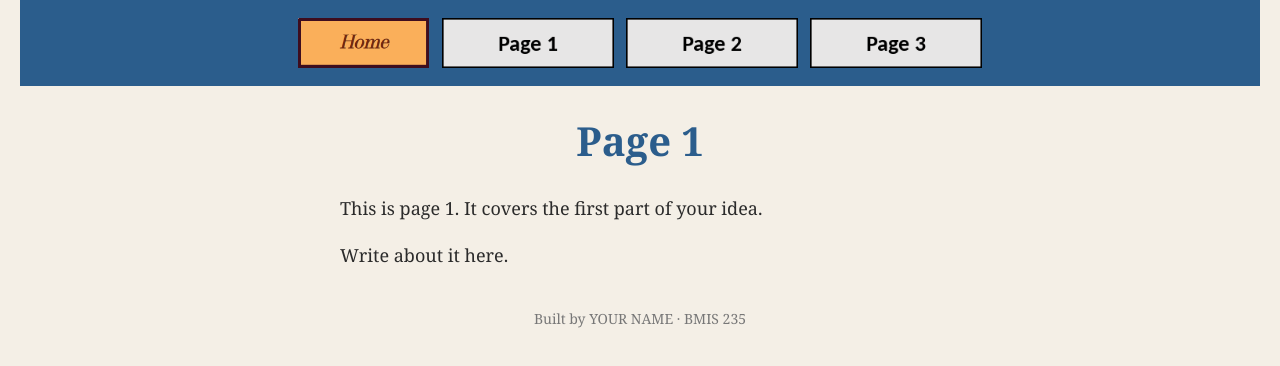
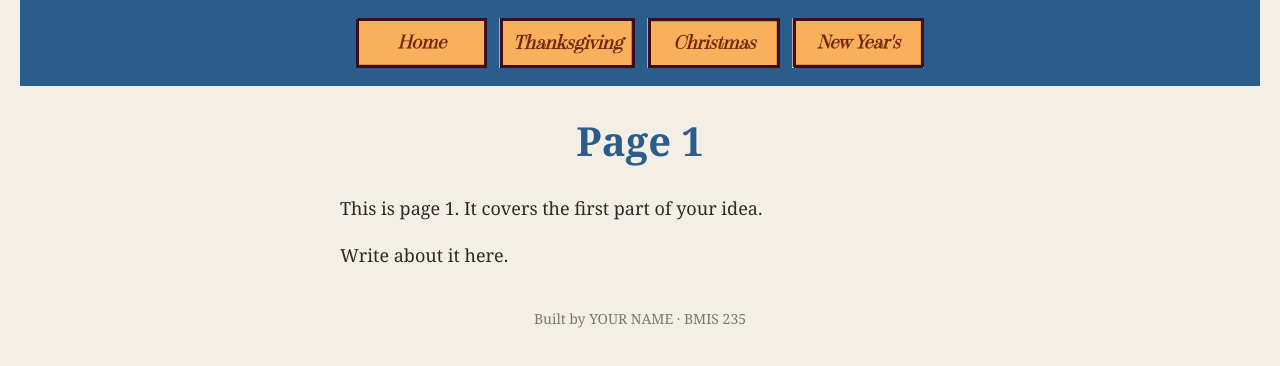
Before and after one commit to mquismorio/bmis235-html-3, a plain HTML site: page thanksgiving.html in a window 1280 px wide. Drawn offline with Linux system fonts and the light colour scheme.

Commit message:
Update navigation links for holiday pages

```diff
--- a/thanksgiving.html
+++ b/thanksgiving.html
@@ -22,10 +22,10 @@
      other three pages, so every page has the exact same menu.
      ===================================================================== -->
 <nav>
-    <a href="index.html"><img src="img/home.png" alt="Home"></a>
-    <a href="page1.html"><img src="img/page1.png" alt="Page 1"></a>
-    <a href="page2.html"><img src="img/page2.png" alt="Page 2"></a>
-    <a href="page3.html"><img src="img/page3.png" alt="Page 3"></a>
+    <a href="home.html"><img src="img/home.png" alt="Home"></a>
+    <a href="thanksgiving.html"><img src="img/thanksgiving.png" alt="Thanksgiving"></a>
+    <a href="christmas.html"><img src="img/christmas.png" alt="Christmas"></a>
+    <a href="newyears.html"><img src="img/newyears.png" alt="New Year's"></a>
 </nav>
 
 <h1>Page 1</h1>
```
